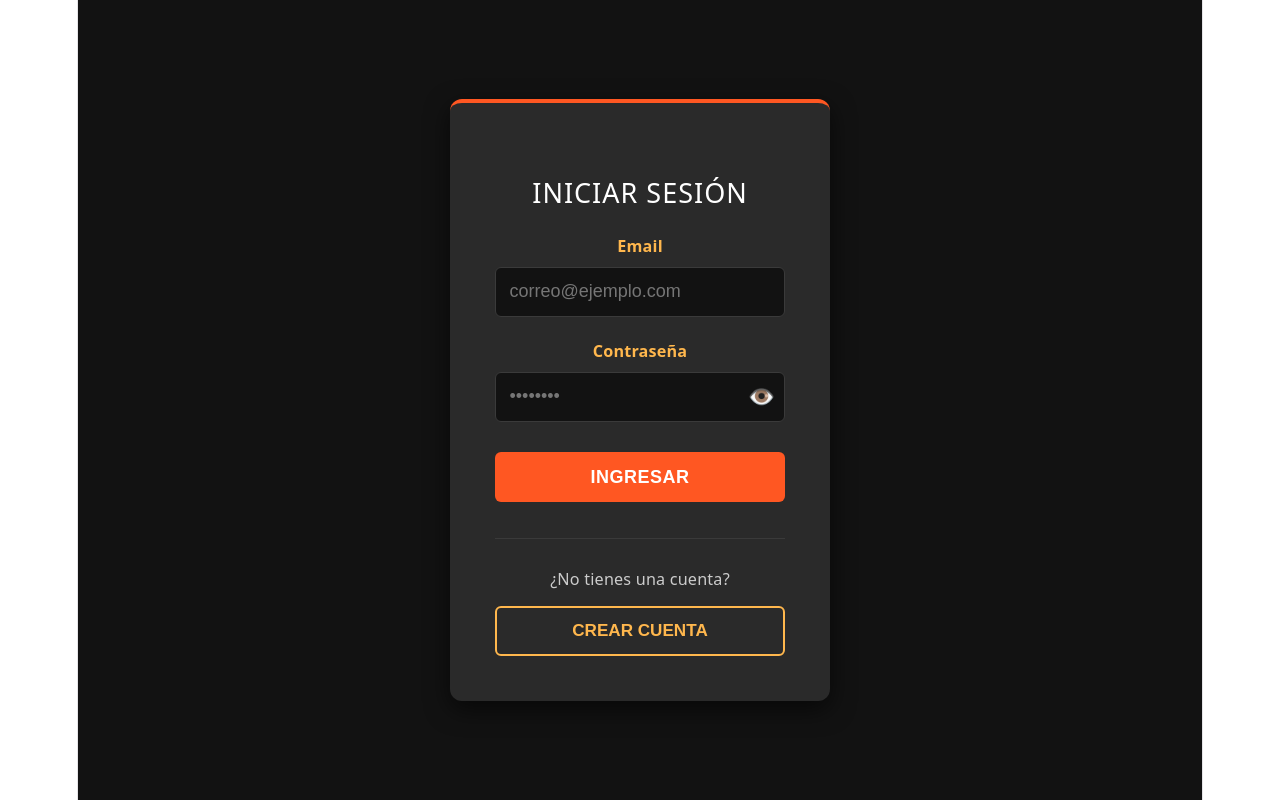
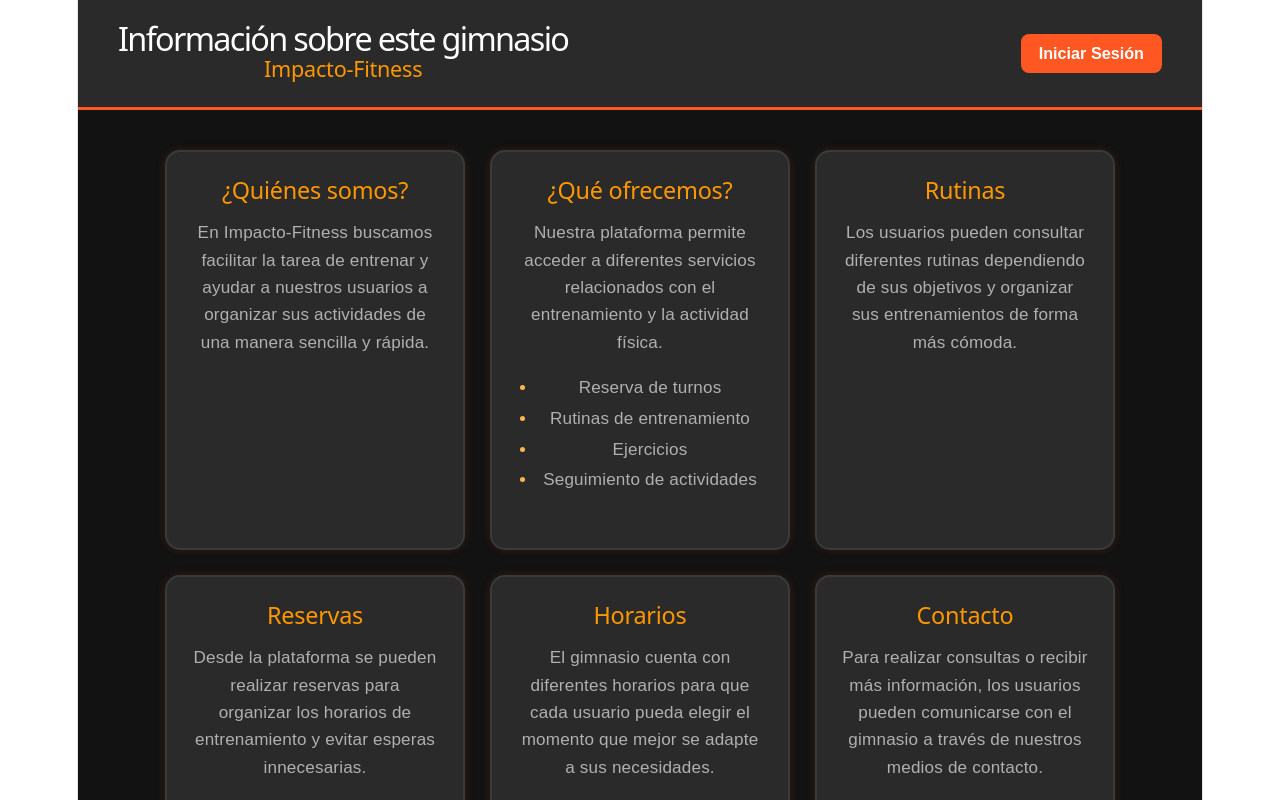
Before and after one commit to mateobaudracco22/ImpactoFitness, a React (Vite) app: page / in a window 1280 px wide. Shown: the top 800 px of the page. Built offline with nearby package versions, Linux system fonts and the light colour scheme.

Commit message:
App.jsx actualizado

```diff
--- a/App.jsx
+++ b/App.jsx
@@ -2,7 +2,7 @@ import Login from "/src/paginas/login.jsx";
 import Informacion from "./src/paginas/informacion.jsx";
 import Instructor from "./src/paginas/instructor.jsx";
 import Usuarios from "./src/paginas/usuarios.jsx";
-import CrearCuenta from "./src/paginas/crear.cuenta.jsx"; // <-- Agregado
+import CrearCuenta from "./src/paginas/crear.cuenta.jsx";
 
 import { BrowserRouter, Route, Routes } from "react-router-dom";
 
@@ -10,7 +10,7 @@ function App() {
   return (
     <BrowserRouter>
       <Routes>
-        <Route path="/" element={<Login />} />
+        <Route path="/" element={<Informacion />} />
         <Route path="/login" element={<Login />} />
         <Route path="/informacion" element={<Informacion />} />
         <Route path="/instructor" element={<Instructor />} />
```
